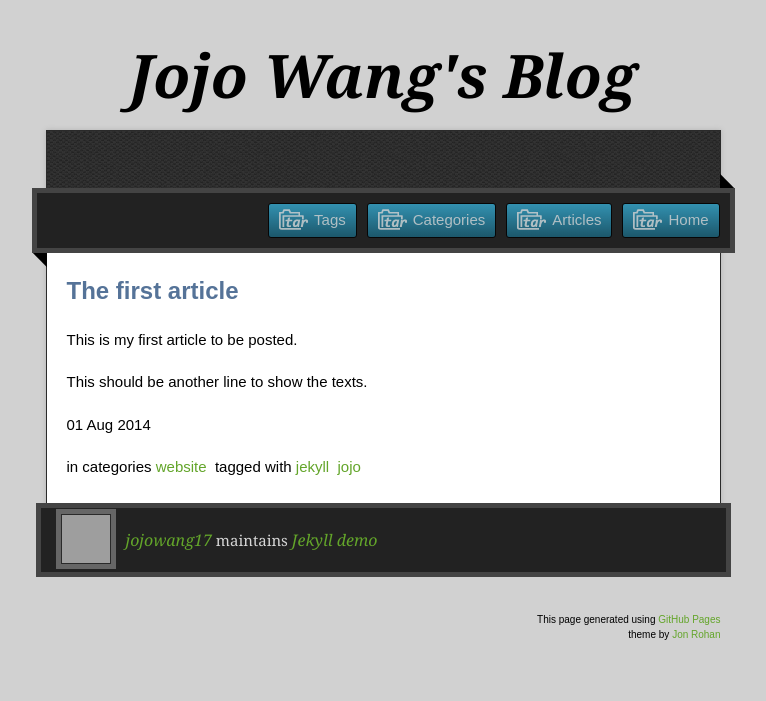
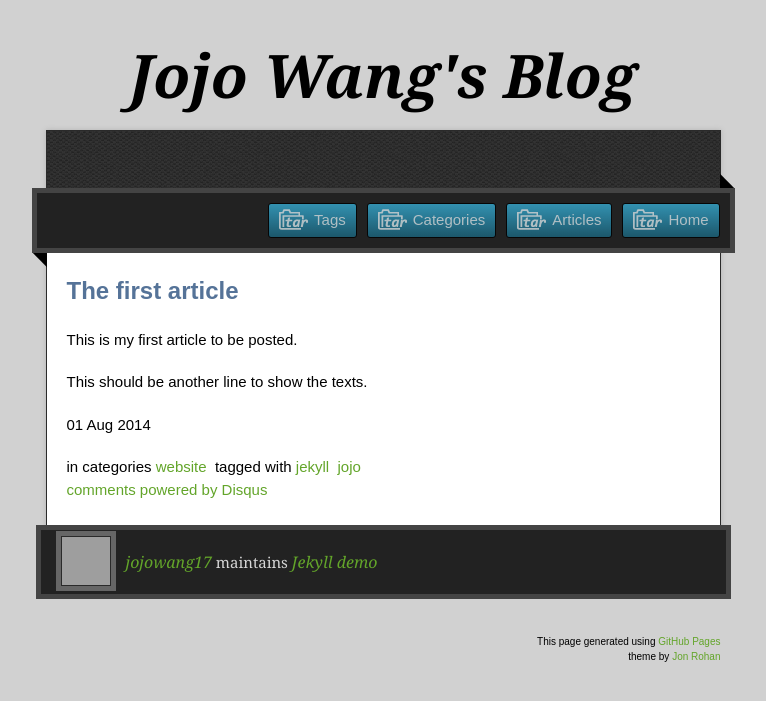
Before and after one commit to jojowang17/jekyll_demo, a Jekyll site: the page built from _posts/2014-08-01-first_article.md, in a window 1280 px wide. Shown: the top 701 px of the page, without its empty margins (257-1023 px from the left). Built offline with Jekyll 4.4.1, drawn with Linux system fonts in a browser that asks for light colours; nearby versions of some CDN libraries; comment, search, counter and statistics services are not loaded; grey boxes are pictures that could not be loaded.

Commit message:
Update comments.md

```diff
--- a/_includes/comments.md
+++ b/_includes/comments.md
@@ -1,15 +1,17 @@
 <section class="comment">
+
 <div id="disqus_thread"></div>
-<script type="text/javascript">
-    /* * * CONFIGURATION VARIABLES: EDIT BEFORE PASTING INTO YOUR WEBPAGE * * */
-    var disqus_shortname = 'xingfeng'; // required: replace example with your forum shortname
-    var disqus_url = '{{ site.url }}{{ page.url | remove:'index.html' }}';
-    /* * * DON'T EDIT BELOW THIS LINE * * */
-    (function() {
-        var dsq = document.createElement('script'); dsq.type = 'text/javascript'; dsq.async = true;
-        dsq.src = 'http://' + disqus_shortname + '.disqus.com/embed.js';
-        (document.getElementsByTagName('head')[0] || document.getElementsByTagName('body')[0]).appendChild(dsq);
-    })();
-</script>
-<noscript>Please enable JavaScript to view the <a href="http://disqus.com/?ref_noscript">comments powered by Disqus.</a></noscript>
+    <script type="text/javascript">
+        /* * * CONFIGURATION VARIABLES: EDIT BEFORE PASTING INTO YOUR WEBPAGE * * */
+        var disqus_shortname = 'jojowangtk'; // required: replace example with your forum shortname
+
+        /* * * DON'T EDIT BELOW THIS LINE * * */
+        (function() {
+            var dsq = document.createElement('script'); dsq.type = 'text/javascript'; dsq.async = true;
+            dsq.src = 'http://' + disqus_shortname + '.disqus.com/embed.js';
+            (document.getElementsByTagName('head')[0] || document.getElementsByTagName('body')[0]).appendChild(dsq);
+        })();
+    </script>
+    <noscript>Please enable JavaScript to view the <a href="http://disqus.com/?ref_noscript">comments powered by Disqus.</a></noscript>
+    <a href="http://disqus.com" class="dsq-brlink">comments powered by <span class="logo-disqus">Disqus</span></a>
 </section>
```
